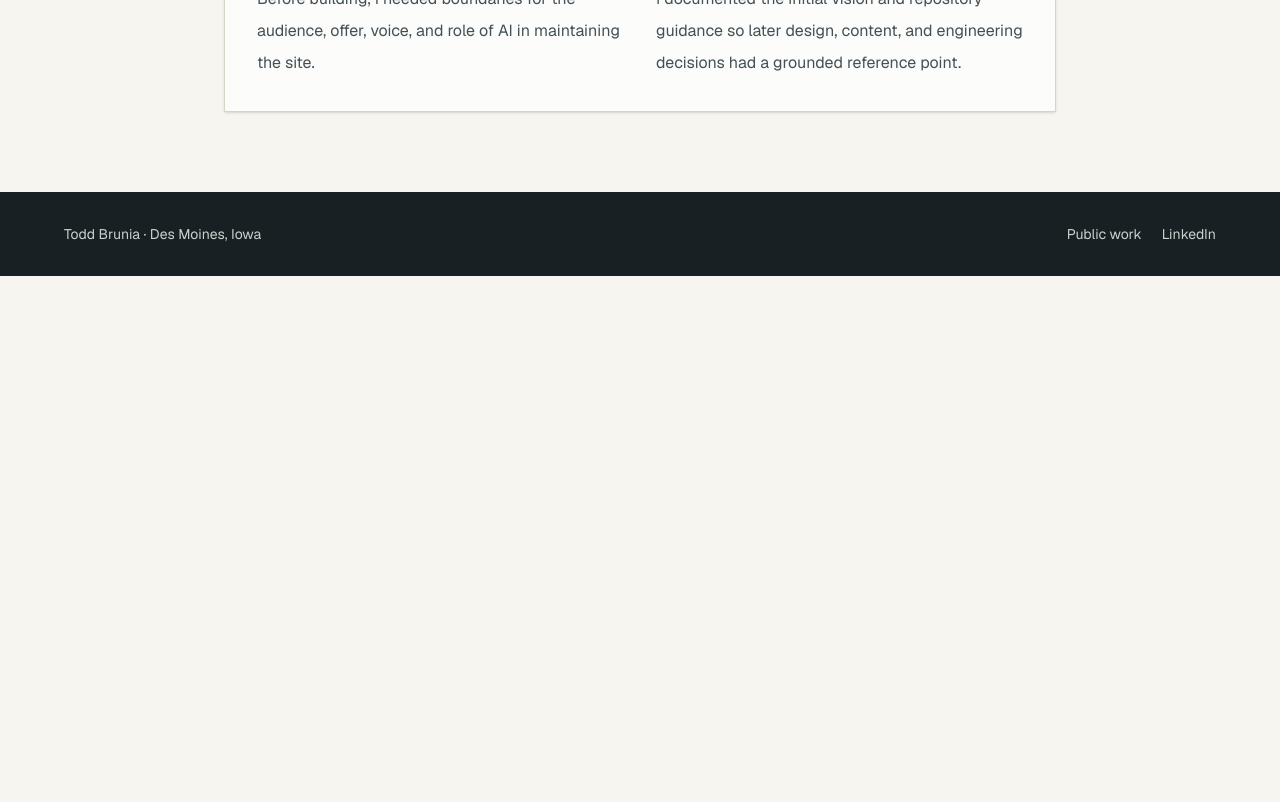
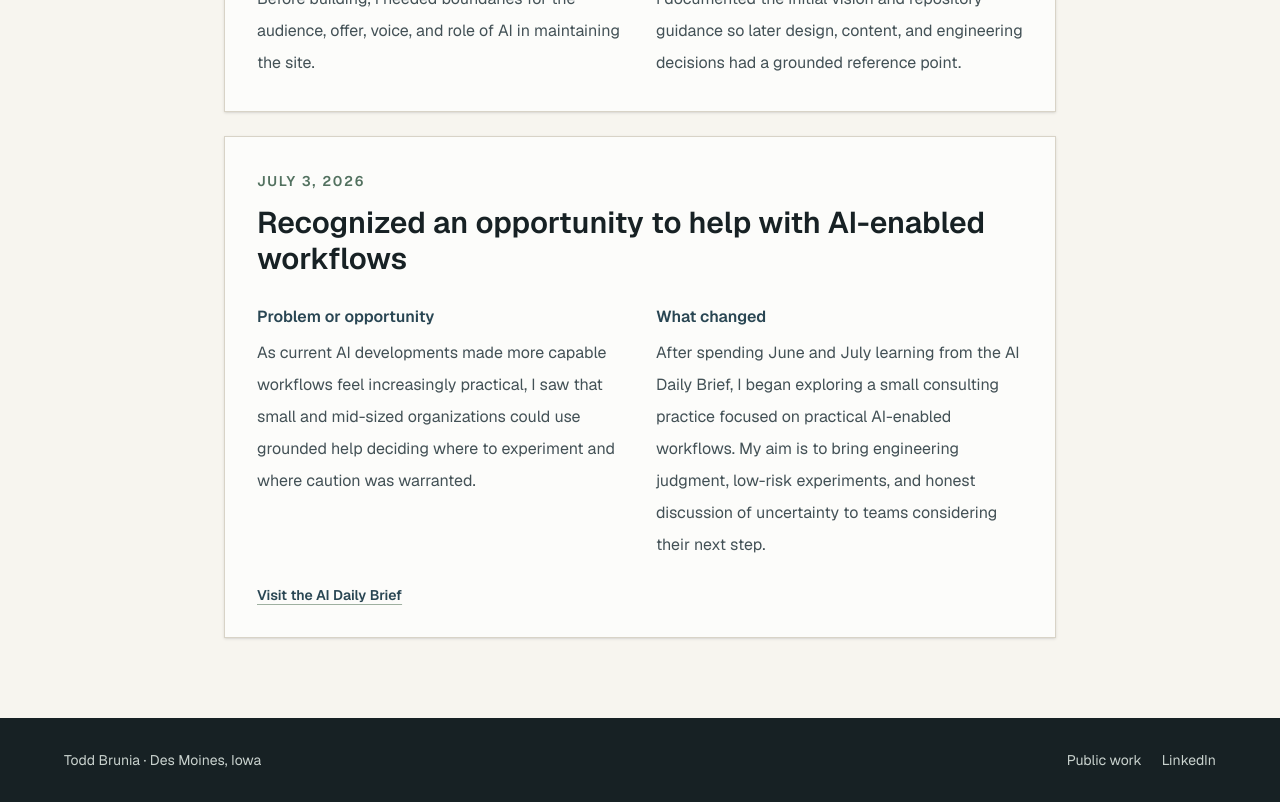
Before and after one commit to todd-brunia/ai-consulting-site, a Next.js app: page /journal in a window 1280 px wide. Shown: the part 4280-5082 px from the top of the page. Before the commit the page ends 4556 px from the top, so only its background shows below. Built offline with nearby package versions, Linux system fonts and the light colour scheme.

Commit message:
Implement issue #47

```diff
--- a/src/app/journal/journal-content.ts
+++ b/src/app/journal/journal-content.ts
@@ -114,6 +114,19 @@ export const journalEntries = [
     accomplished:
       "I documented the initial vision and repository guidance so later design, content, and engineering decisions had a grounded reference point.",
   },
+  {
+    id: "recognized-ai-workflow-consulting-opportunity",
+    date: "2026-07-03",
+    title: "Recognized an opportunity to help with AI-enabled workflows",
+    problemOrOpportunity:
+      "As current AI developments made more capable workflows feel increasingly practical, I saw that small and mid-sized organizations could use grounded help deciding where to experiment and where caution was warranted.",
+    accomplished:
+      "After spending June and July learning from the AI Daily Brief, I began exploring a small consulting practice focused on practical AI-enabled workflows. My aim is to bring engineering judgment, low-risk experiments, and honest discussion of uncertainty to teams considering their next step.",
+    relatedLink: {
+      href: "https://aidailybrief.ai/",
+      label: "Visit the AI Daily Brief",
+    },
+  },
 ] satisfies readonly JournalEntry[];
 
 export function formatJournalDate(date: string) {
```
Also changed, not shown: 1 other file (tests, documents, lock files or other folders).
